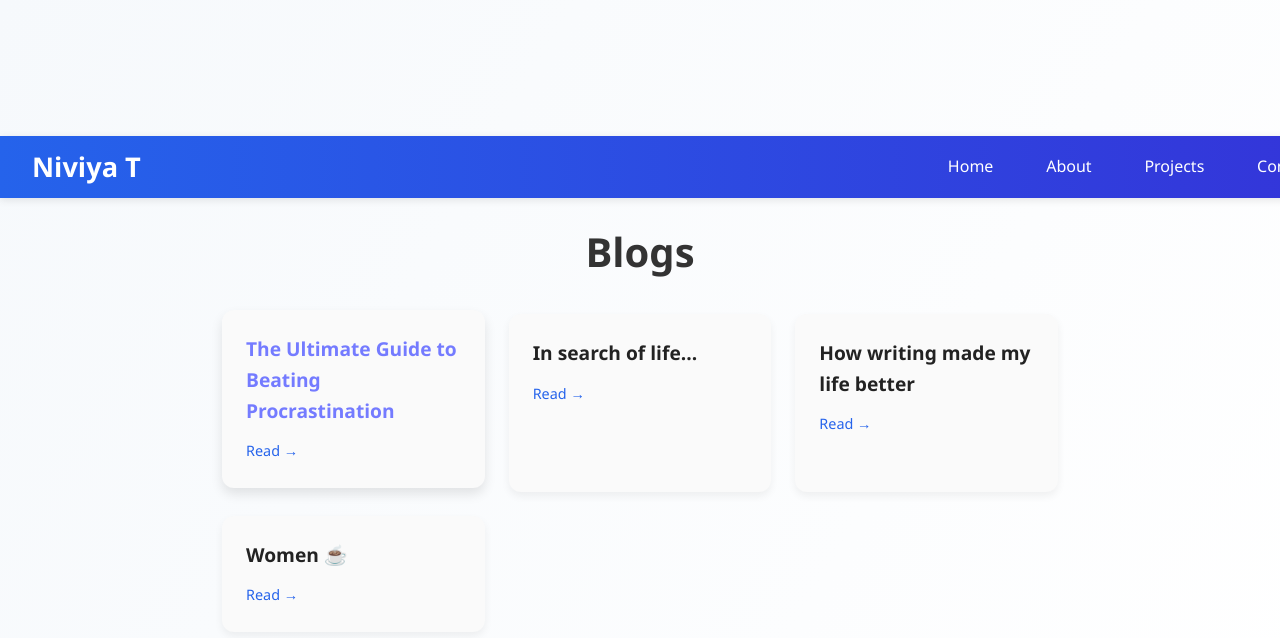
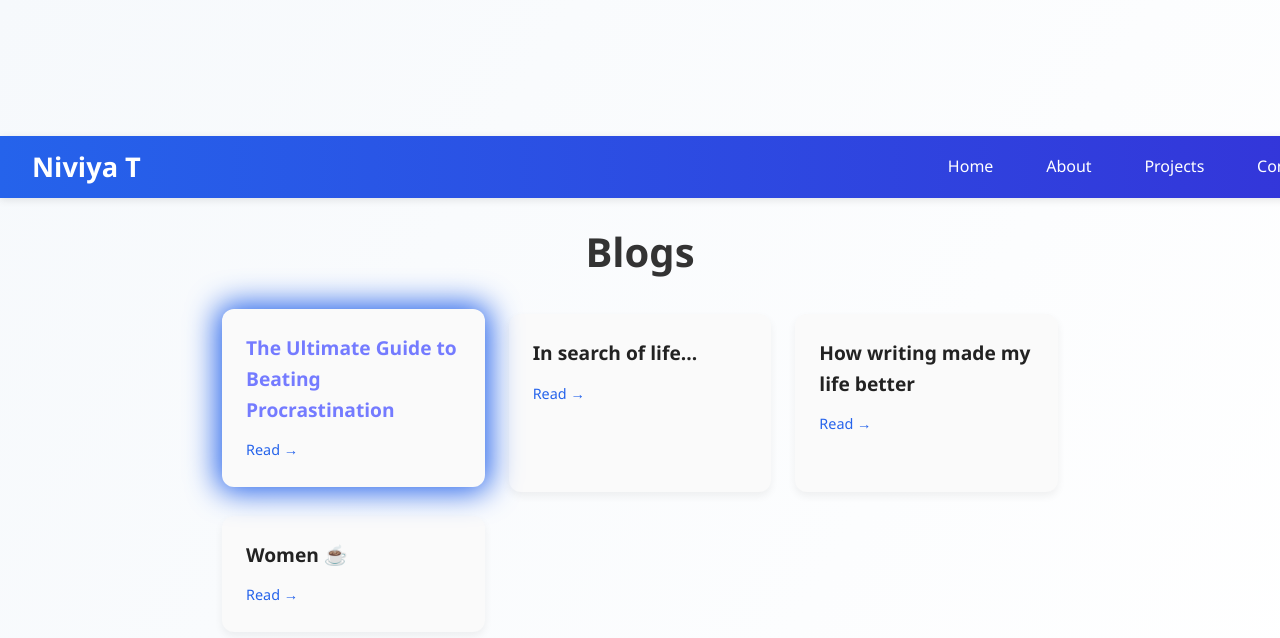
Before and after one commit to Niviya4/Portfolio, a React (Vite) app: page /blog in a window 1280 px wide. In both pictures the pointer is over the link 353 px from the left and 402 px from the top of the page. Shown: the top 638 px of the page. Built offline with nearby package versions, Linux system fonts and the light colour scheme.

Commit message:
Project name change

```diff
--- a/src/App.css
+++ b/src/App.css
@@ -366,8 +366,8 @@ body {
 }
 
 .blog-card:hover {
-  transform: translateY(-4px);
-  box-shadow: 0 6px 12px rgba(0, 0, 0, 0.1);
+  box-shadow: 0 0 30px 5px #2563eb;
+  transform: translateY(-5px);
 }
 
 .blog-card h3 {
@@ -611,7 +611,7 @@ body {
 }
 
 .interest-card:hover {
-  box-shadow: 0 0 30px 5px rgba(255,0,120,0.3), 0 0 60px 10px rgba(0,150,255,0.3);
+  box-shadow: 0 0 30px 5px #2563eb;
   transform: translateY(-5px);
 }
 
--- a/src/pages/Projects.jsx
+++ b/src/pages/Projects.jsx
@@ -6,14 +6,17 @@ export default function Projects() {
     {
       name: "DocuMerge",
       desc: "Document collaboration platform (Spring Boot & MVC).",
+      url: "https://niviyat.substack.com/p/the-ultimate-guide-to-beating-procrastination?r=55vvu8",
     },
     {
       name: "Ilakku",
       desc: "Sports networking app promoting heritage games.",
+      url: "https://niviyat.substack.com/p/the-ultimate-guide-to-beating-procrastination?r=55vvu8",
     },
     {
       name: "The Missile Man",
       desc: "RAG app answering questions about A.P.J Abdul Kalam.",
+      url: "https://niviyat.substack.com/p/the-ultimate-guide-to-beating-procrastination?r=55vvu8",
     },
   ];
 
```
